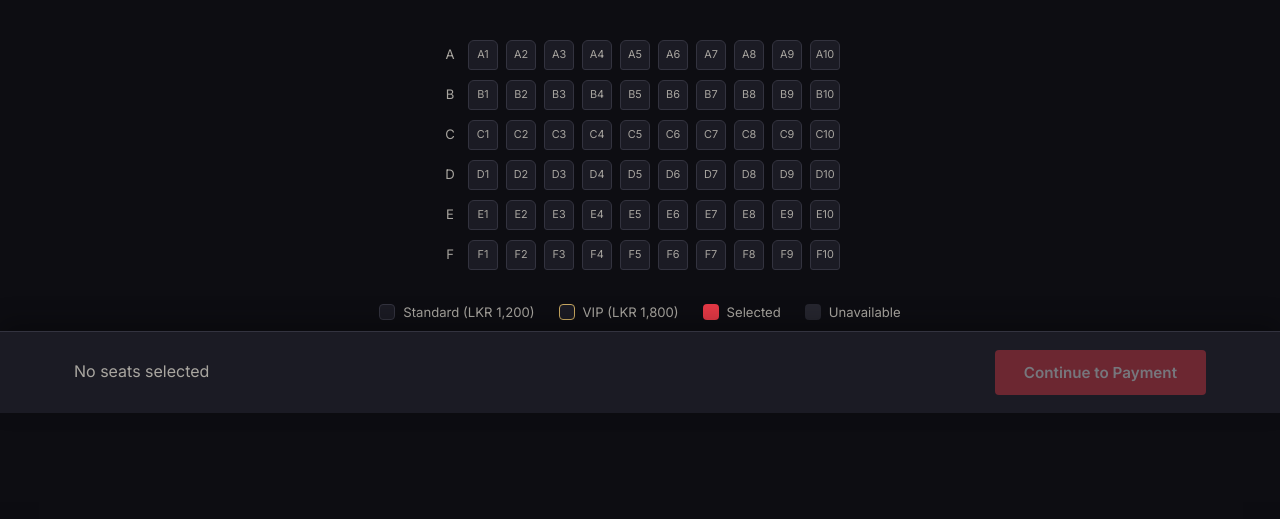
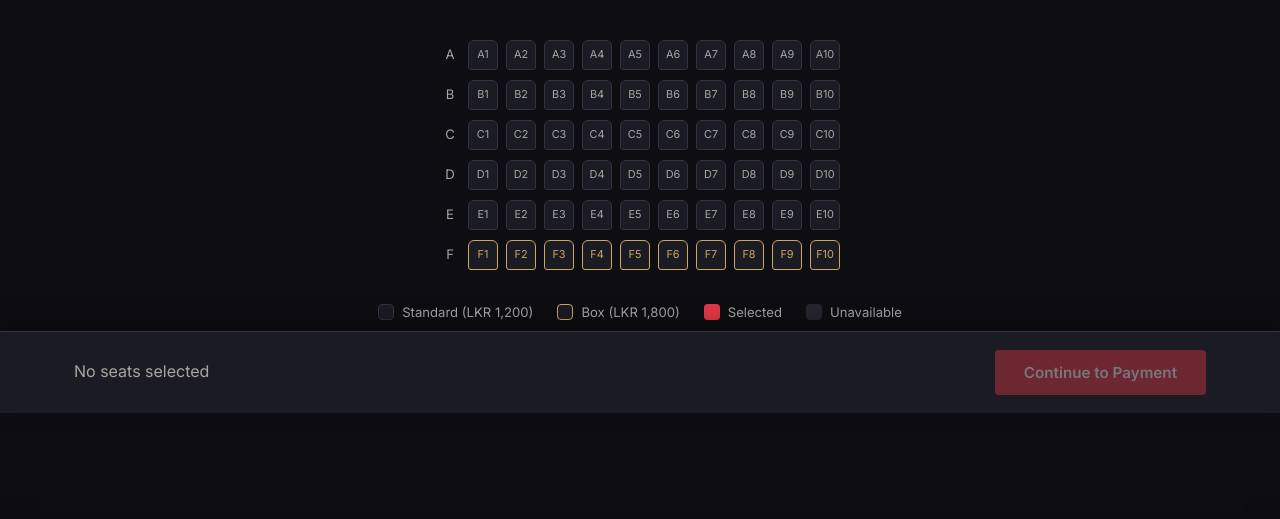
Before and after one commit to Nethmi922/cinehub_movie_management, a PHP site: page /seat_selection.php?show_id=1 in a window 1280 px wide. Shown: the part 242-761 px from the top of the page. Run offline with PHP 8.4, Linux system fonts and the light colour scheme; a user stored in the database is signed in; data comes from the database, SQL or seed files in the repository; both versions use the stored data as it was after the commit.

Commit message:
Rename VIP seats to Box seats

```diff
--- a/css/style.css
+++ b/css/style.css
@@ -1,7 +1,7 @@
 /* =========================================================
    CineHub — Design System
    Palette: near-black theatre background, warm off-white text,
-   marquee red for action, muted gold for premium/VIP accents.
+    marquee red for action, muted gold for premium/Box seat accents.
    Fonts are self-hosted (assets/fonts) so the UI renders
    correctly with zero internet access — safe for offline demos.
    ========================================================= */
@@ -458,7 +458,7 @@ input:focus, select:focus, textarea:focus {
     cursor: pointer;
     transition: all 0.12s ease;
 }
-.seat.vip { border-color: var(--gold); color: var(--gold); }
+.seat.box { border-color: var(--gold); color: var(--gold); }
 .seat:hover:not(.booked) { transform: translateY(-2px); border-color: var(--text); }
 .seat.selected { background: var(--red); border-color: var(--red); color: #fff; }
 .seat.booked { background: #26262f; color: #55555f; cursor: not-allowed; border-color: #26262f; }
@@ -965,7 +965,7 @@ footer { border-top: 1px solid var(--border); padding: 40px 0; margin-top: 60px;
 /* =========================================================
    CineHub — Design System
    Palette: near-black theatre background, warm off-white text,
-   marquee red for action, muted gold for premium/VIP accents.
+    marquee red for action, muted gold for premium/Box seat accents.
    Fonts are self-hosted (assets/fonts) so the UI renders
    correctly with zero internet access — safe for offline demos.
    ========================================================= */
@@ -1367,7 +1367,7 @@ input:focus, select:focus, textarea:focus {
     cursor: pointer;
     transition: all 0.12s ease;
 }
-.seat.vip { border-color: var(--gold); color: var(--gold); }
+.seat.box { border-color: var(--gold); color: var(--gold); }
 .seat:hover:not(.booked) { transform: translateY(-2px); border-color: var(--text); }
 .seat.selected { background: var(--red); border-color: var(--red); color: #fff; }
 .seat.booked { background: #26262f; color: #55555f; cursor: not-allowed; border-color: #26262f; }
--- a/hold_seats.php
+++ b/hold_seats.php
@@ -24,7 +24,7 @@ if (!isset($_SESSION['user_id'])) {
 $userId = $_SESSION['user_id'];
 
 $standardPrice = 1200.00;
-$vipPrice = 1800.00;
+$boxPrice = 1800.00;
 
 try {
     $pdo->beginTransaction();
@@ -56,7 +56,7 @@ try {
         if ($r['status'] !== 'Available') {
             throw new Exception('SEATS_TAKEN');
         }
-        $total += ($r['category'] === 'VIP') ? $vipPrice : $standardPrice;
+        $total += ($r['category'] === 'Box') ? $boxPrice : $standardPrice;
     }
 
     // Create the booking (Pending until payment succeeds)
--- a/seat_selection.php
+++ b/seat_selection.php
@@ -44,9 +44,9 @@ foreach ($seats as $s) {
 }
 ksort($rows);
 
-// Pricing: simple flat rule, VIP costs more (adjust as needed)
+// Pricing: simple flat rule, Box seats cost more (adjust as needed)
 $standardPrice = 1200.00;
-$vipPrice = 1800.00;
+$boxPrice = 1800.00;
 
 include 'includes/header.php';
 ?>
@@ -76,13 +76,13 @@ include 'includes/header.php';
                         <?php
                             $isBooked = in_array($seat['status'], ['Booked', 'Hold', 'CheckedIn']);
                             $classes = 'seat';
-                            if ($seat['category'] === 'VIP') $classes .= ' vip';
+                            if ($seat['category'] === 'Box') $classes .= ' box';
                             if ($isBooked) $classes .= ' booked';
                         ?>
                         <div class="<?= $classes ?>"
                              data-id="<?= $seat['showtime_seat_id'] ?>"
                              data-seat="<?= htmlspecialchars($seat['seat_number']) ?>"
-                             data-price="<?= $seat['category'] === 'VIP' ? $vipPrice : $standardPrice ?>"
+                             data-price="<?= $seat['category'] === 'Box' ? $boxPrice : $standardPrice ?>"
                              <?= $isBooked ? '' : 'onclick="toggleSeat(this)"' ?>>
                             <?= htmlspecialchars($seat['seat_number']) ?>
                         </div>
@@ -93,7 +93,7 @@ include 'includes/header.php';
 
         <div class="seat-legend">
             <span><span class="legend-box" style="background:var(--bg-raised); border:1px solid var(--border);"></span> Standard (LKR <?= number_format($standardPrice, 0) ?>)</span>
-            <span><span class="legend-box" style="background:var(--bg-raised); border:1px solid var(--gold);"></span> VIP (LKR <?= number_format($vipPrice, 0) ?>)</span>
+            <span><span class="legend-box" style="background:var(--bg-raised); border:1px solid var(--gold);"></span> Box (LKR <?= number_format($boxPrice, 0) ?>)</span>
             <span><span class="legend-box" style="background:var(--red);"></span> Selected</span>
             <span><span class="legend-box" style="background:#26262f;"></span> Unavailable</span>
         </div>
```
Also changed, not shown: admin/branches.php (+4 -4 lines), config/migrate_vip_to_box.sql (added, +11 -0 lines), config/schema.sql (+7 -7 lines), README.md, assets/qrcodes/CINEHUB-10-D3A3C863.png (added), assets/qrcodes/CINEHUB-11-2122834C.png (added), assets/qrcodes/CINEHUB-12-87F54E98.png (added).
